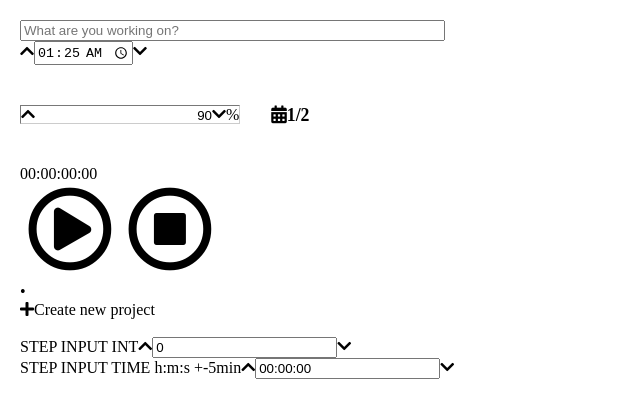
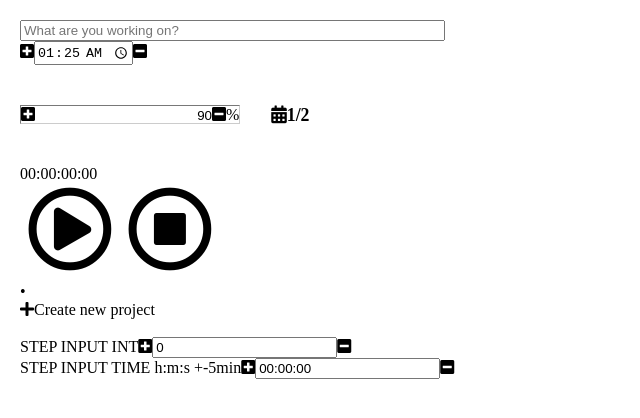
Before and after one commit to ericasu33/sprig, a React (Create React App) app: page / in a window 1280 px wide. Shown: the top 418 px of the page, without its empty margins (0-640 px from the left). Built offline with nearby package versions, Linux system fonts and the light colour scheme.

Commit message:
add validation to clock time; update icons

```diff
--- a/src/components/StepInputClock.tsx
+++ b/src/components/StepInputClock.tsx
@@ -3,46 +3,60 @@ import React, { useState } from 'react'
 import './StepInput.scss'
 
 const StepInputClock = function(props: any) {
-  const [value, setValue] = useState(new Date(props.value || 0))
+  const [time, setTime] = useState(new Date(props.value || 0))
 
   // Get local 24-hr string of state value's timestamp, to display in input
-  let timeStr: string = value.toLocaleTimeString([], {
+  let timeStr: string = time.toLocaleTimeString([], {
     hour12: false,
     hour: '2-digit',
     minute: '2-digit',
   });
 
+  // Check if 'time' arg is in the past, return bool
+  const isAllowed = (time: Date): boolean => {
+    if (props.allowFuture === 'true') {
+      return true
+    }
+    return time <= new Date()
+  }
+
   // Update state with new value directly entered into input
   const handleChange = (inputStr: string) => {
     const timeArr: (string[] | number[]) = inputStr.split(':')
     const [h, m, s] = timeArr
-    setValue(prev => {
+    setTime(prev => {
       const newTime = new Date(prev)
       if (h) newTime.setHours(Number(h))
       if (m) newTime.setMinutes(Number(m))
       if (s) newTime.setSeconds(Number(s))
-      return new Date(newTime)
+      if (isAllowed(newTime)) {
+        return newTime
+      }
+      return prev
     })
   }
 
+  // Update state +/- 1min from buttons clicked
   const handleClick = (sign: number) => {
-    setValue(prev => {
+    setTime((prev: Date) => {
       const newTime = new Date(Number(prev) + sign * (60 * 1000))
-      console.log(newTime);
-      return newTime
+      if (isAllowed(newTime)) {
+        return newTime
+      }
+      return prev
     })
   }
 
   return (
     <>
-      <i className="fa fa-chevron-up" onClick={e => handleClick(1)}></i>
+      <i className="fa fa-plus-square" onClick={e => handleClick(1)}></i>
       <input
         value={timeStr}
         onChange={e => handleChange(e.target.value)}
         name={props.name}
         type='time'
       />
-      <i className="fa fa-chevron-down" onClick={e => handleClick(-1)}></i>
+      <i className="fa fa-minus-square" onClick={e => handleClick(-1)}></i>
     </>
   )
 }
--- a/src/components/StepInputInt.tsx
+++ b/src/components/StepInputInt.tsx
@@ -26,7 +26,7 @@ const StepInputInt = function(props: any) {
 
   return (
     <>
-      <i className="fa fa-chevron-up" onClick={e => handleClick(1)}></i>
+      <i className="fa fa-plus-square" onClick={e => handleClick(1)}></i>
       <input
         value={value}
         onFocus={e => e.target.select()}
@@ -35,7 +35,7 @@ const StepInputInt = function(props: any) {
         name={props.name}
         type='text'
       />
-      <i className="fa fa-chevron-down" onClick={e => handleClick(-1)}></i>
+      <i className="fa fa-minus-square" onClick={e => handleClick(-1)}></i>
     </>
   )
 }
--- a/src/components/StepInputTimer.tsx
+++ b/src/components/StepInputTimer.tsx
@@ -76,7 +76,7 @@ const StepInputTimer = function(props: any) {
 
   return (
     <>
-      <i className="fa fa-chevron-up" onClick={e => handleClick(1)}></i>
+      <i className="fa fa-plus-square" onClick={e => handleClick(1)}></i>
       <input
         value={value}
         onFocus={e => e.target.select()}
@@ -86,7 +86,7 @@ const StepInputTimer = function(props: any) {
         type='text'
         step={props.format === 'clock' ? 60 : 1}
       />
-      <i className="fa fa-chevron-down" onClick={e => handleClick(-1)}></i>
+      <i className="fa fa-minus-square" onClick={e => handleClick(-1)}></i>
     </>
   )
 }
```
